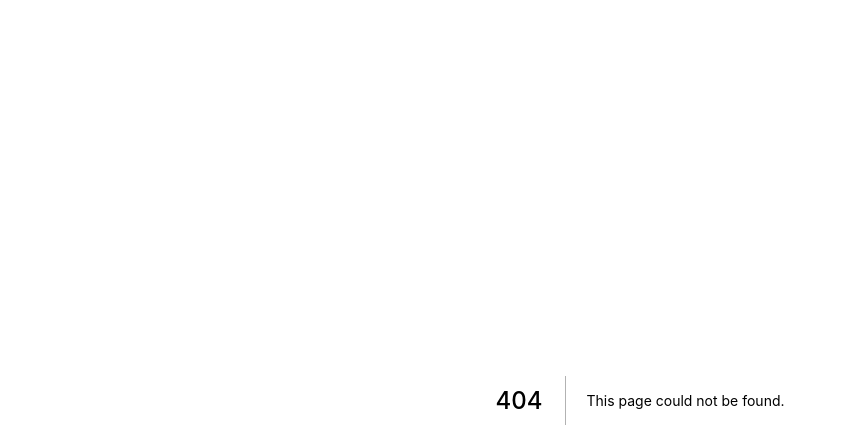
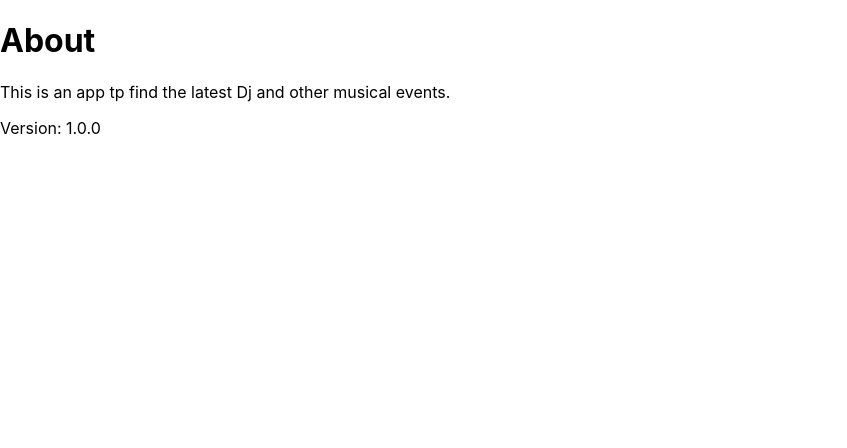
Before and after one commit to SirDigo/dj-app-clientside, a Next.js app: page /about in a window 1280 px wide. Before the commit this address had no page. Shown: the top 448 px of the page, without its empty margins (0-847 px from the left). Built offline with nearby package versions, Linux system fonts and the light colour scheme.

Commit message:
Pages and routing

```diff
--- /dev/null
+++ b/pages/about.js
@@ -0,0 +1,9 @@
+export default function AboutPage() {
+  return (
+    <div>
+        <h1>About</h1>
+        <p>This is an app tp find the latest Dj and other musical events.</p>
+        <p>Version: 1.0.0</p>
+    </div>
+  )
+}
--- /dev/null
+++ b/pages/events/[slug].js
@@ -0,0 +1,5 @@
+export default function EventPage() {
+  return (
+    <div>My Event</div>
+  )
+}
--- a/pages/index.js
+++ b/pages/index.js
@@ -2,7 +2,7 @@ import Head from 'next/head'
 import Image from 'next/image'
 import styles from '../styles/Home.module.css'
 
-export default function Home() {
+export default function HomePage() {
   return (
     <div className={styles.container}>
       <Head>
```
Also changed, not shown: pages/events/add.js (added, +7 -0 lines), pages/events/index.js (added, +7 -0 lines).
